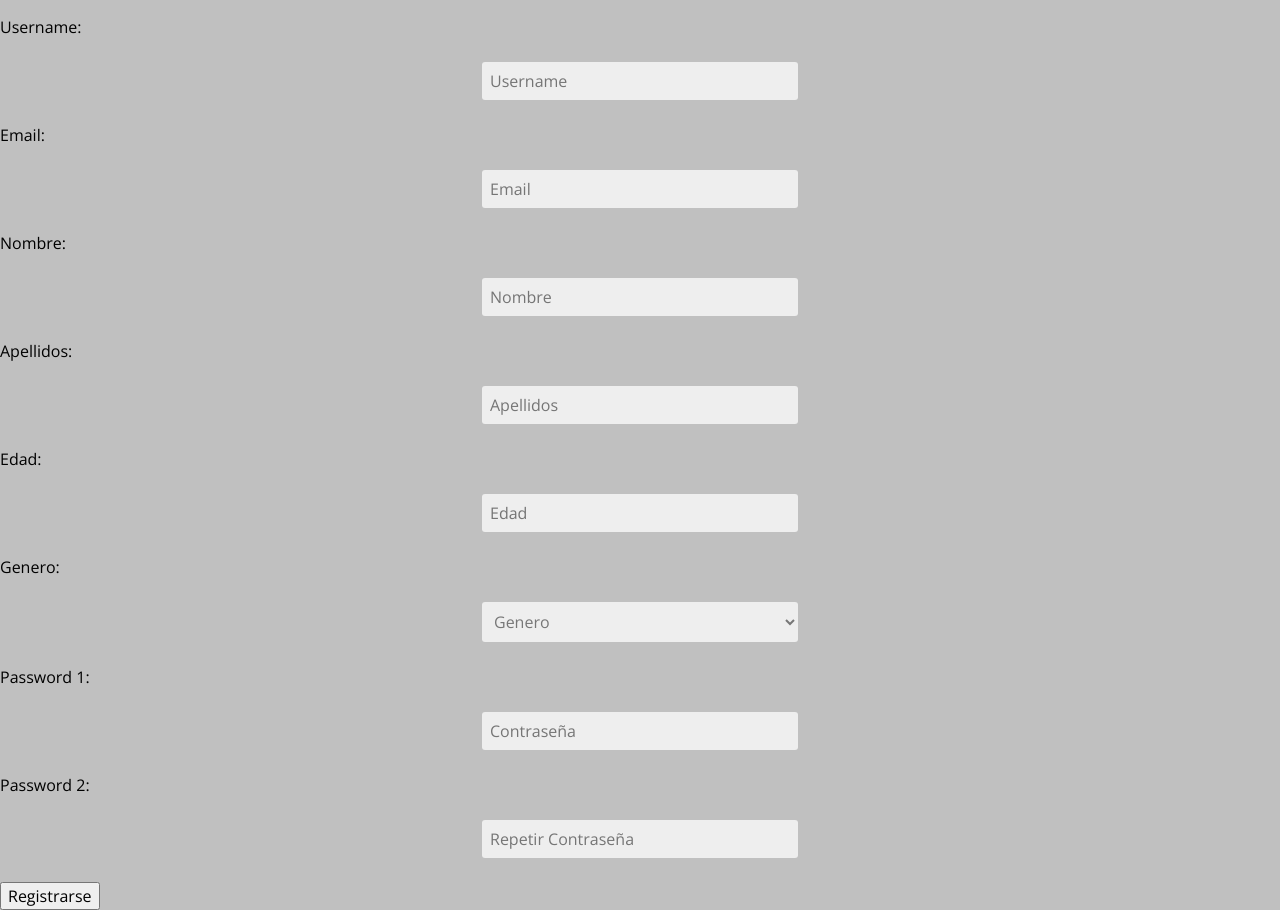
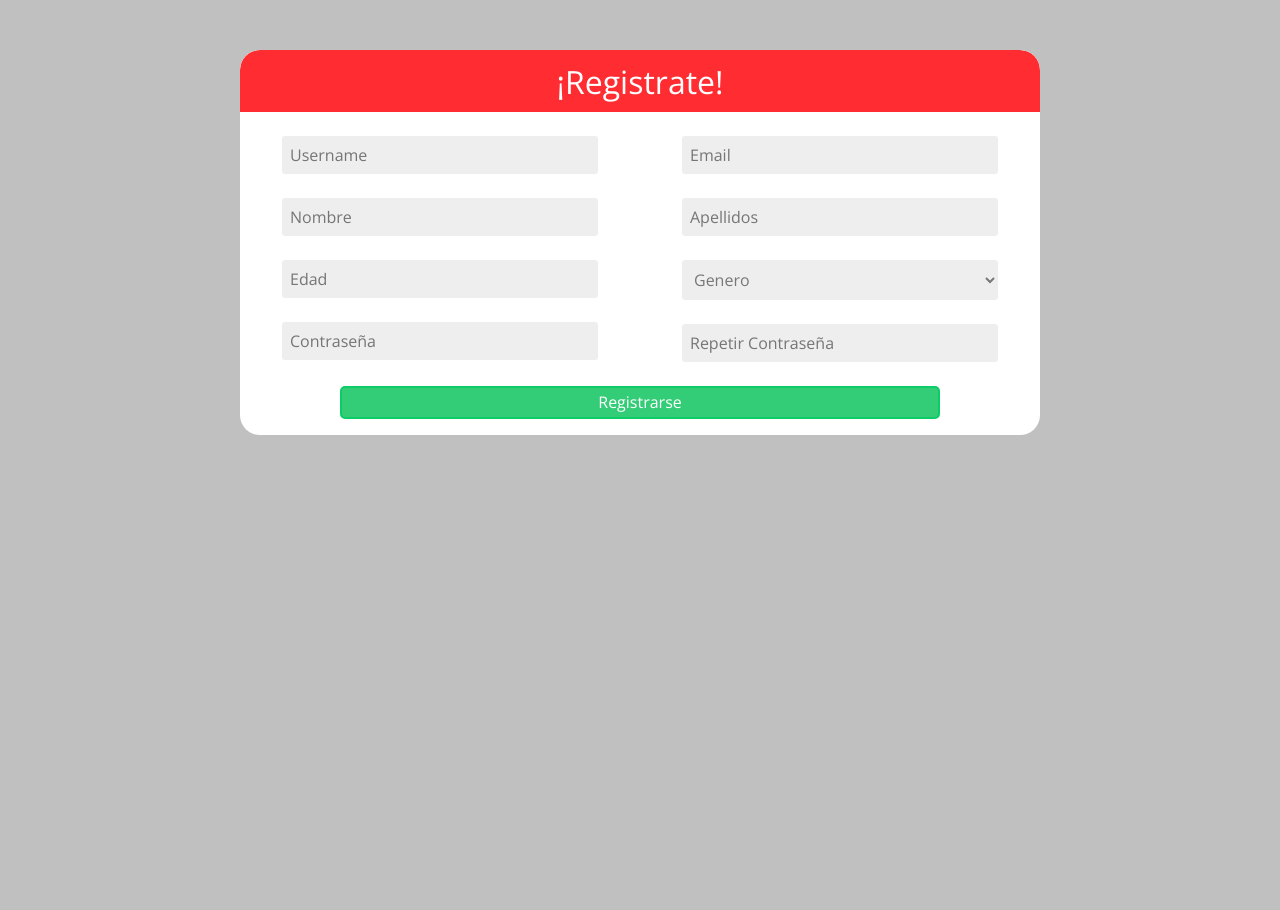
Before and after one commit to MauricioDinki/forms-django, a Django app: page /register/ in a window 1280 px wide. After the commit the page ends 435 px from the top, so only its background shows below. Run offline with Django 3.2, Linux system fonts and the light colour scheme.

Commit message:
añadido estilo formulario de registro

```diff
--- a/app/templates/register-form.html
+++ b/app/templates/register-form.html
@@ -3,11 +3,48 @@
 {% block title %} Registro {% endblock title %}
 
 {% block content %}
-
-<form action="" method="post">
-	{% csrf_token %}
-	{{form.as_p}}
-	<button type="submit">Registrarse</button>
-</form>
+<section class="Register-container block-center">
+	<h1 class="Register-title background-red">¡Registrate!</h1>
+	<form action="" method="post" class="Register-form">
+		<article class="Register-formIzquierdo">
+			{{form.username}}
+			{% if form.username.errors %}
+				<span class="span-error block-center background-red border-red">{{form.username.errors.as_text|cut:"*"}}</span>
+			{% endif %}
+			{{form.nombre}}
+			{% if form.nombre.errors %}
+				<span class="span-error block-center background-red border-red">{{form.nombre.errors.as_text|cut:"*"}}</span>
+			{% endif %}
+			{{form.edad}}
+			{% if form.edad.errors %}
+				<span class="span-error block-center background-red border-red">{{form.edad.errors.as_text|cut:"*"}}</span>
+			{% endif %}
+			{{form.password_1}}
+			{% if form.password_1.errors %}
+				<span class="span-error block-center background-red border-red">{{form.password_1.errors.as_text|cut:"*"}}</span>
+			{% endif %}
+		</article>
+		<article class="Register-formDerecho">
+			{{form.email}}
+			{% if form.email.errors %}
+				<span class="span-error block-center background-red border-red">{{form.email.errors.as_text|cut:"*"}}</span>
+			{% endif %}
+			{{form.apellidos}}
+			{% if form.apellidos.errors %}
+				<span class="span-error block-center background-red border-red">{{form.apellidos.errors.as_text|cut:"*"}}</span>
+			{% endif %}
+			{{form.genero}}
+			{% if form.genero.errors %}
+				<span class="span-error block-center background-red border-red">{{form.genero.errors.as_text|cut:"*"}}</span>
+			{% endif %}
+			{{form.password_2}}
+			{% if form.password_2.errors %}
+				<span class="span-error block-center background-red border-red">{{form.password_2.errors.as_text|cut:"*"}}</span>
+			{% endif %}
+		</article>
+		{% csrf_token %}
+		<button type="submit" class="Register-button block-center background-green border-green">Registrarse</button>
+	</form>
+</section>
 
 {% endblock content %}
```
